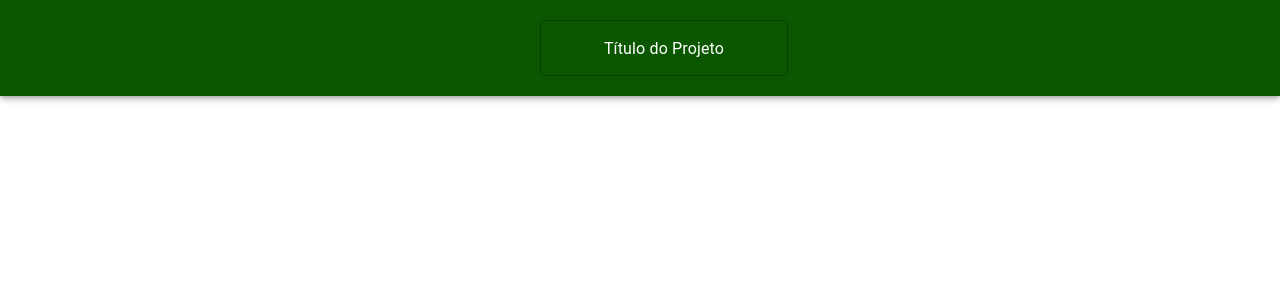
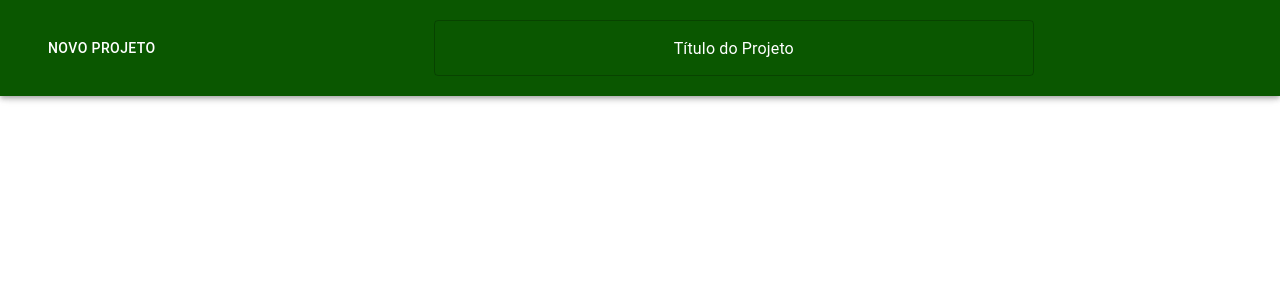
Before and after one commit to andretokumoto/TCC-FE, a React (Create React App) app in the folder my-app/: page / in a window 1280 px wide. Shown: the top 300 px of the page. Built offline with nearby package versions, Linux system fonts and the light colour scheme.

Commit message:
Com botao novo projeto

```diff
--- a/my-app/src/components/NavHeader/barra_menu.jsx
+++ b/my-app/src/components/NavHeader/barra_menu.jsx
@@ -2,13 +2,20 @@ import React, { useState }  from 'react';
 import AppBar from '@mui/material/AppBar';
 import Toolbar from '@mui/material/Toolbar';
 import TextField from '@mui/material/TextField';
+import Button from '@mui/material/Button';
 import './navheader.css';
 
 //const ItensNovo = []
 
 //const ItensInserir = ['Imagem','Tabela']
 
-
+//botões simples, sem listas suspensas
+const SimpleButton = (props) =>{
+    const nameButton  = props.nameButton
+    return(
+        <Button variant="text" className='butom_simple'>{nameButton}</Button>
+    )
+}
 
 const NavHeader = () => {
 
@@ -19,11 +26,19 @@ const NavHeader = () => {
         setTitulo(event.target.value);
     };
 
-    //caixa de entrada de titulo
-    const InputTitle = () => {
 
-        return(
-            <div>
+    /*
+        TextField cria o elemento de entrada do titulo
+    */
+    return (
+        <AppBar className='header'>
+
+            <Toolbar className='toolbar'>
+
+                <div className='button_left'>
+                    <SimpleButton nameButton='Novo Projeto'/>
+                </div>
+
                 <TextField
                     className='text_field_title'
                     value={titulo}
@@ -32,19 +47,6 @@ const NavHeader = () => {
                     inputProps={{
                         className: "input_title" }}
                 />
-            </div>
-        )
-
-    }
-
-    /*
-        TextField cria o elemento de ent
-    */
-    return (
-        <AppBar className='header'>
-            <Toolbar className='toolbar'>
-
-                <InputTitle/>
 
             </Toolbar>
 
--- a/my-app/src/components/NavHeader/navheader.css
+++ b/my-app/src/components/NavHeader/navheader.css
@@ -9,8 +9,9 @@
 /*caixa de entrada do titulo*/
 .toolbar {
   display: flex;
-  justify-content: center;
   width: 100%;
+  align-items: center;
+  justify-content: space-between;
 }
 
 /*estilo do texto de entrada na caixa de titulo*/
@@ -26,11 +27,24 @@
 .text_field_title {
   width: 100%;
   max-width: 600px;
+  margin-left: auto !important;
+  margin-right: auto !important;
 }
 
 /*estilo dos botões*/
 .butom_simple{
-  padding: 1cm;
+  align-items: center;
+  padding: 0.5rem 1rem;
   color: white !important;
 
 }
+
+.button_left {
+  display: flex;
+  gap: 1rem;
+  margin-right: 1rem;
+}
+
+.button_right {
+  margin-left: 1rem;
+}
```
